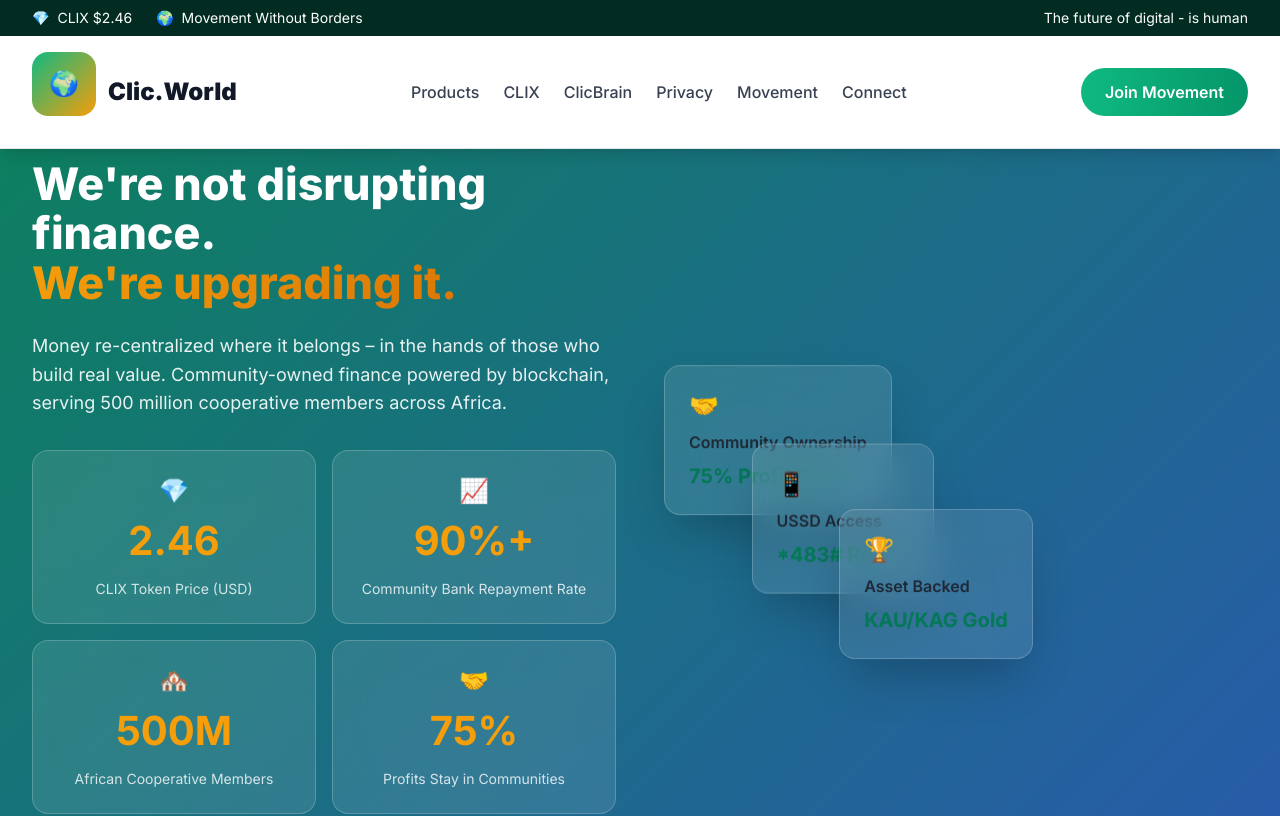
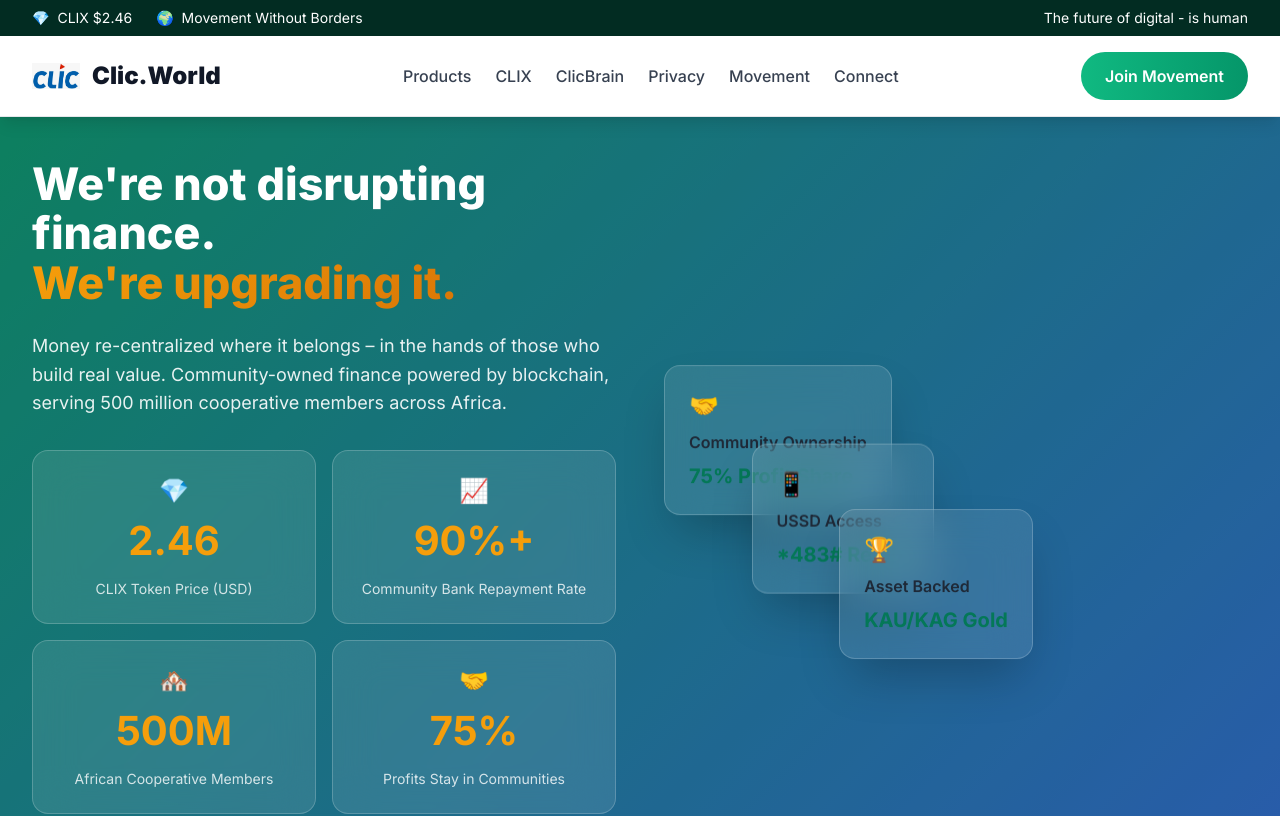
Before and after one commit to clicworld-andre/clic-world-website, a React (Create React App) app: page / in a window 1280 px wide. Shown: the top 816 px of the page. Built offline with nearby package versions, Linux system fonts and the light colour scheme; the HTML template or start-up script is replaced by a standard one.

Commit message:
🎨 Add Clic.World logo to website navigation
- Copied clic-logo.png from ClicMe app assets
- Replaced emoji with actual Clic logo in navigation bar
- Updated navigation to use professional logo image
- Logo displays at 48x48 pixels with proper object-contain scaling

```diff
--- a/src/components/ClicWorldWebsite.js
+++ b/src/components/ClicWorldWebsite.js
@@ -98,9 +98,11 @@
         <div className="container-custom">
           <div className="flex justify-between items-center py-4">
             <div className="flex items-center space-x-3">
-              <div className="feature-icon w-12 h-12 text-xl">
-                🌍
-              </div>
+              <img
+                src="/clic-logo.png"
+                alt="Clic.World Logo"
+                className="w-12 h-12 object-contain"
+              />
               <span className="text-2xl font-black text-gray-900">Clic.World</span>
             </div>
 
```
Also changed, not shown: public/clic-logo.png (added).
